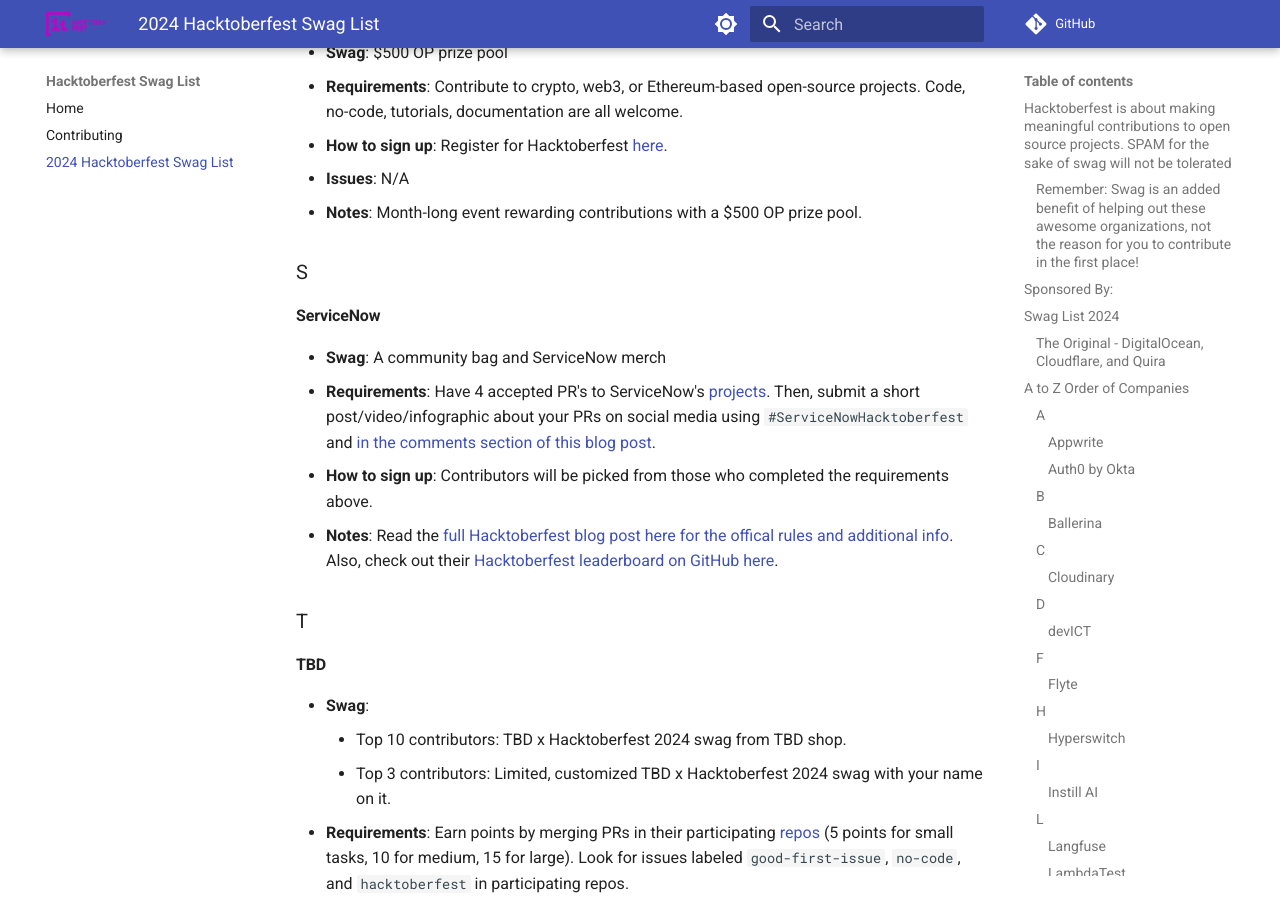
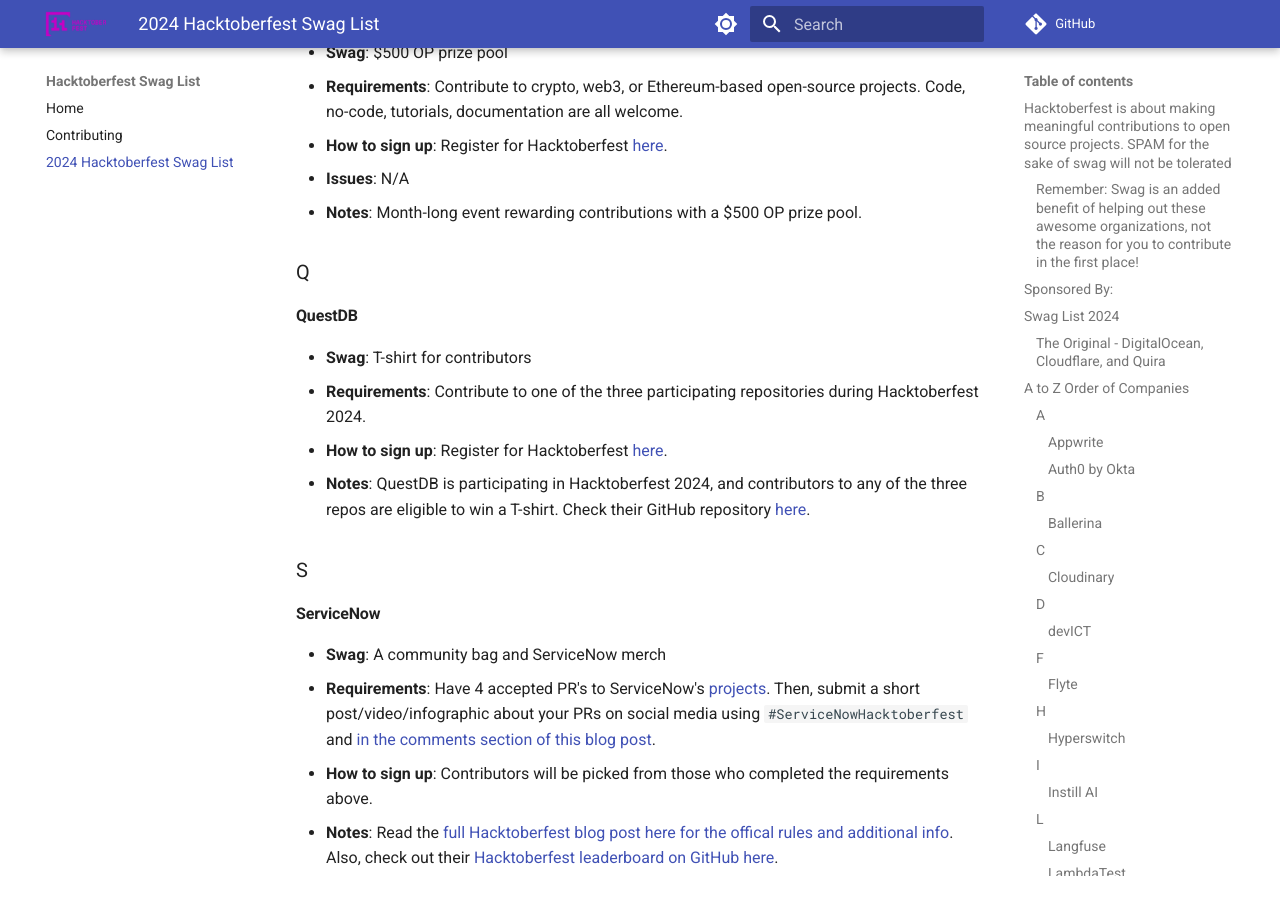
Before and after one commit to crweiner/hacktoberfest-swag-list, an MkDocs documentation site: the page built from docs/list.md, in a window 1280 px wide and 900 px high, scrolled down 5061 px. Built offline with MkDocs 1.6.1 and Material for MkDocs 9.7.7, drawn with Linux system fonts in a browser that asks for light colours; plug-ins that fetch from the network failed and are left out; comment, search, counter and statistics services are not loaded.

Commit message:
Added QuestDB to the Hacktoberfest Swag List

```diff
--- a/docs/list.md
+++ b/docs/list.md
@@ -161,6 +161,15 @@
 - **Issues**: N/A
 - **Notes**: Month-long event rewarding contributions with a $500 OP prize pool.
 
+### Q
+
+#### **QuestDB**
+
+- **Swag**: T-shirt for contributors
+- **Requirements**: Contribute to one of the three participating repositories during Hacktoberfest 2024.
+- **How to sign up**: Register for Hacktoberfest [here](https://hacktoberfest.com/participation/).
+- **Notes**: QuestDB is participating in Hacktoberfest 2024, and contributors to any of the three repos are eligible to win a T-shirt. Check their GitHub repository [here](https://github.com/questdb/questdb).
+
 ### S
 
 #### **ServiceNow**
```
